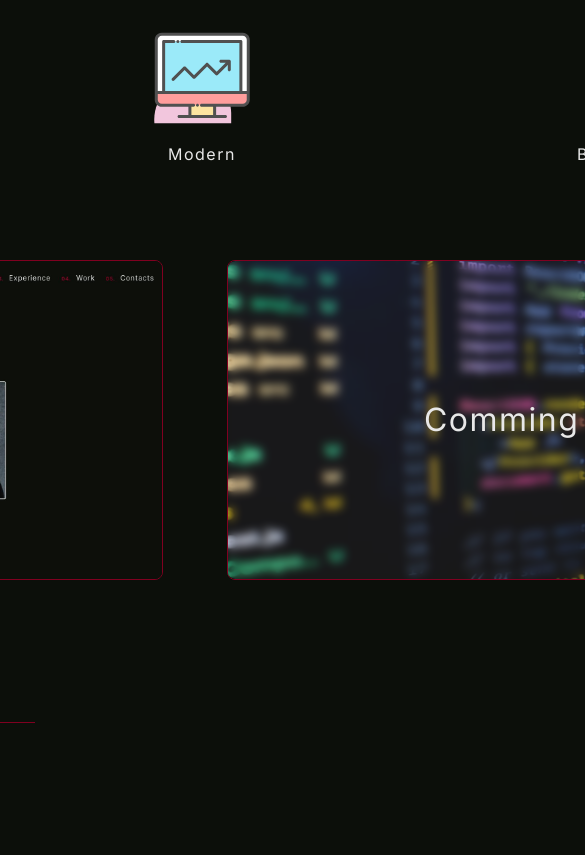
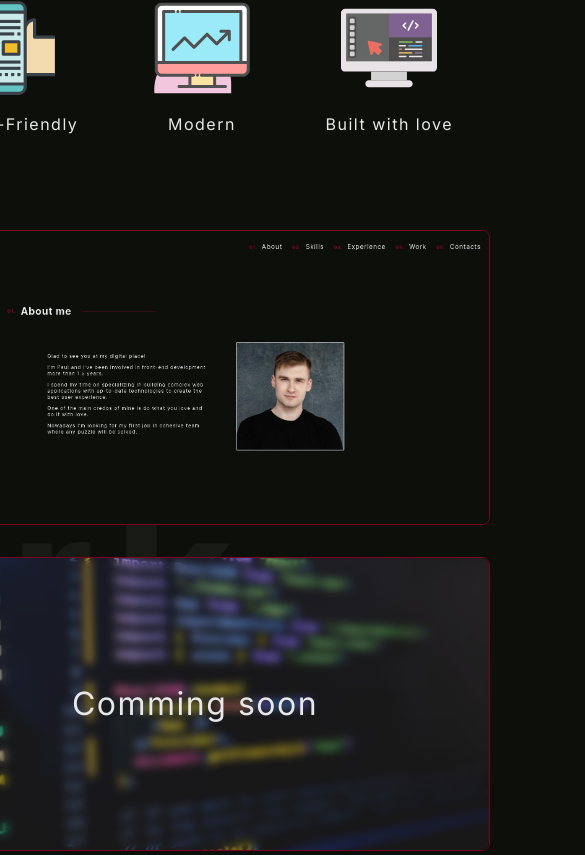
Before and after one commit to PaulusWhite/web-portfolio-app, a Next.js app: page / in a window 390 px wide. Shown: the part 2760-3615 px from the top of the page, 585 px wide, since content can reach past the window. Built offline with nearby package versions, Linux system fonts and the light colour scheme.

Commit message:
feat: adapt work section

```diff
--- a/src/styles/modules/about.module.scss
+++ b/src/styles/modules/about.module.scss
@@ -31,7 +31,7 @@
 }
 
 //adaptive
-@media (max-width: 1025px) {
+@media (max-width: 1024px) {
   .about {
     flex-direction: column-reverse;
 
--- a/src/styles/modules/burgerMenu.module.scss
+++ b/src/styles/modules/burgerMenu.module.scss
@@ -29,7 +29,7 @@
 }
 
 //adaptive
-@media (max-width: 1025px) {
+@media (max-width: 1024px) {
   .burger-menu {
     display: flex;
   }
--- a/src/styles/modules/header.module.scss
+++ b/src/styles/modules/header.module.scss
@@ -20,7 +20,7 @@
 }
 
 //adaptive
-@media (max-width: 1025px) {
+@media (max-width: 1024px) {
   .header {
     display: none;
   }
--- a/src/styles/modules/logo.module.scss
+++ b/src/styles/modules/logo.module.scss
@@ -42,7 +42,7 @@
 }
 
 //adaptive
-@media (max-width: 1025px) {
+@media (max-width: 1024px) {
   .logo {
     margin-right: auto;
   }
--- a/src/styles/modules/mobileNav.module.scss
+++ b/src/styles/modules/mobileNav.module.scss
@@ -20,7 +20,7 @@
   left: 0;
 }
 
-@media (max-width: 1025px) {
+@media (max-width: 1024px) {
   .mobile-nav {
     display: flex;
   }
--- a/src/styles/modules/nav.module.scss
+++ b/src/styles/modules/nav.module.scss
@@ -12,7 +12,7 @@
   }
 }
 
-@media (max-width: 1025px) {
+@media (max-width: 1024px) {
   .nav {
     flex-direction: column;
     align-items: flex-start;
--- a/src/styles/modules/navLink.module.scss
+++ b/src/styles/modules/navLink.module.scss
@@ -25,7 +25,7 @@
 }
 
 //adaptive
-@media (max-width: 1025px) {
+@media (max-width: 1024px) {
   .nav-link {
     .nav-link__index {
       font-size: 2rem;
@@ -37,7 +37,7 @@
   }
 }
 
-@media (max-width: 481px) {
+@media (max-width: 480px) {
   .nav-link {
     .nav-link__index {
       font-size: 1.7rem;
--- a/src/styles/modules/skills/skills.module.scss
+++ b/src/styles/modules/skills/skills.module.scss
@@ -15,8 +15,8 @@
   .core,
   .other {
     display: grid;
-    grid-template-columns: 1fr 1fr 1fr 1fr;
-    grid-template-rows: 1fr;
+    grid-template-columns: auto auto auto auto;
+    grid-template-rows: auto;
     justify-items: center;
     gap: 3rem 0;
     width: 100%;
--- a/src/styles/modules/work/commingProjectCardItem.module.scss
+++ b/src/styles/modules/work/commingProjectCardItem.module.scss
@@ -22,3 +22,10 @@
     font-size: 2rem;
   }
 }
+
+//adaptive
+@media (max-width: 1024px) {
+  .comming-project {
+    aspect-ratio: 2/1;
+  }
+}
--- a/src/styles/modules/work/projectItem.module.scss
+++ b/src/styles/modules/work/projectItem.module.scss
@@ -49,3 +49,10 @@
     }
   }
 }
+
+//adaptive
+@media (max-width: 1024px) {
+  .project-item {
+    aspect-ratio: 2/1;
+  }
+}
--- a/src/styles/modules/work/work.module.scss
+++ b/src/styles/modules/work/work.module.scss
@@ -24,3 +24,26 @@
     margin-top: 5rem;
   }
 }
+
+//adaptive
+
+@media (max-width: 1440px) {
+  .work {
+    .projects {
+      grid-template-columns: 28rem 28rem;
+      grid-template-rows: 14rem;
+      gap: 2rem;
+    }
+  }
+}
+
+@media (max-width: 1024px) {
+  .work {
+    .projects {
+      @include flexColumn;
+      align-items: stretch;
+      width: 100%;
+      max-width: 40rem;
+    }
+  }
+}
```
